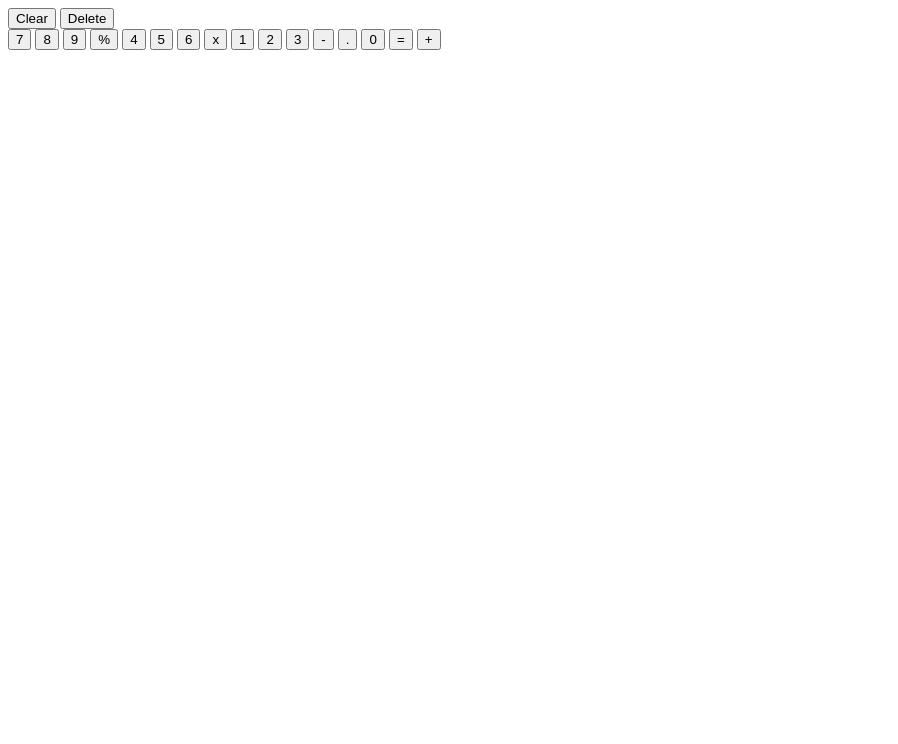
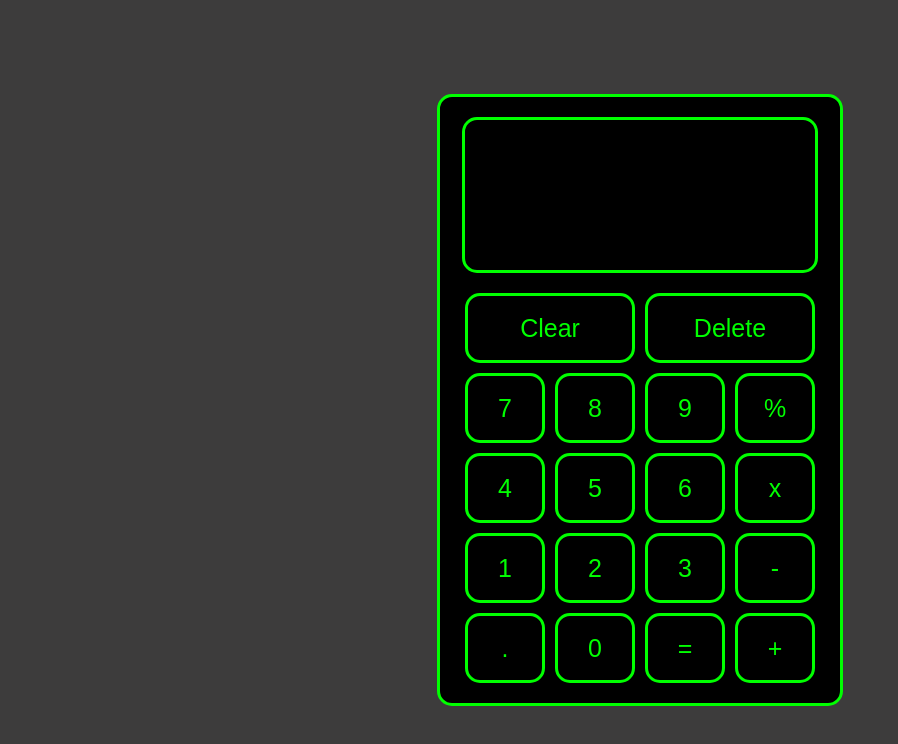
Before and after one commit to Nic-Horton/calculator, a plain HTML site: page index.html in a window 1280 px wide. Shown: the whole page, without its empty margins (0-898 px from the left). Drawn offline with Linux system fonts and the light colour scheme.

Commit message:
Create outline for calculator

```diff
--- a/index.html
+++ b/index.html
@@ -9,12 +9,10 @@
 	</head>
 	<body>
 		<div class="container">
-			<div class="output"></div>
-			<div class="resetButtons">
-				<button class="clear">Clear</button>
-				<button class="delete">Delete</button>
-			</div>
+			<div class="screen"></div>
 			<div class="buttons">
+				<button class="clear rBtn">Clear</button>
+				<button class="delete rBtn">Delete</button>
 				<button class="btn">7</button>
 				<button class="btn">8</button>
 				<button class="btn">9</button>
--- a/styles.css
+++ b/styles.css
@@ -0,0 +1,54 @@
+body {
+    display: flex;
+    justify-content: center;
+    align-items: center;
+    background-color: rgb(61, 60, 60);
+}
+
+.container{
+    display: flex;
+    flex-direction: column;
+    width: 400px;
+    align-items: center;
+    padding-bottom: 20px;
+}
+
+.screen{
+    background-color: blanchedalmond;
+    width: 350px;
+    height: 150px;
+    margin: 20px 0px;
+}
+
+.buttons {
+    display: flex;
+    flex-wrap: wrap;
+    gap: 10px;
+    justify-content: center;
+}
+
+button {
+    font-size: 25px;
+}
+button:hover {
+    background-color: rgba(251, 252, 251, 0.32);
+}
+
+.rBtn {
+    width: 170px;
+    height: 70px;
+}
+
+.btn{
+    height: 70px;
+    width: 80px;
+}
+
+.container, .screen, button {
+    border-style: solid;
+    border-width: 3px;
+    border-color: lime;
+    border-radius: 15px;
+    background-color: black;
+    color: lime;
+}
```
